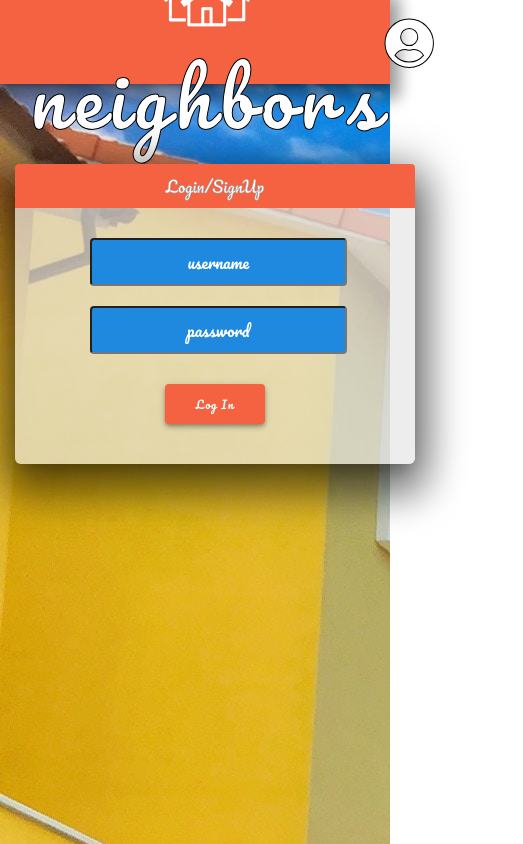
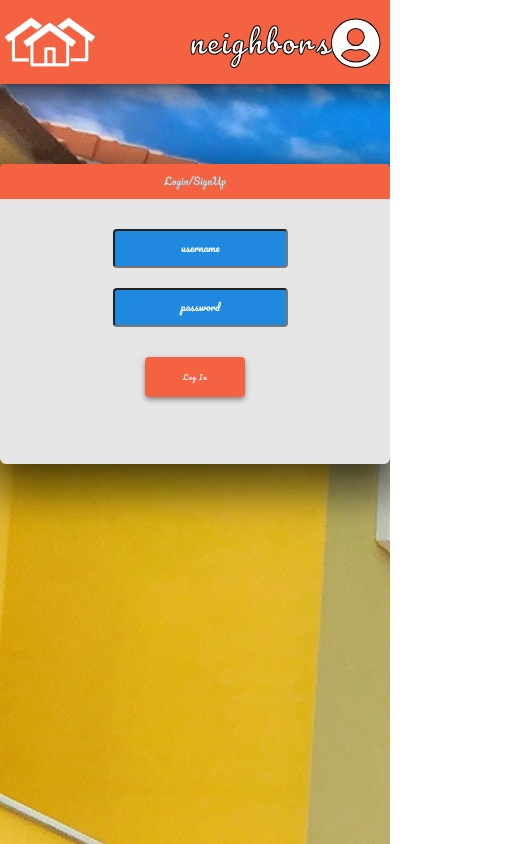
Before and after one commit to shughes1992/neighbors, a React app in the folder client/: page / in a window 390 px wide. Shown: the whole page, 523 px wide, since content can reach past the window. Built offline with nearby package versions, Linux system fonts and the light colour scheme; no server answers; what google-maps-react would draw is missing.

Commit message:
addition of media queries for mobile responsiveness

```diff
--- a/client/public/index.html
+++ b/client/public/index.html
@@ -9,6 +9,7 @@
       homescreen on Android. See https://developers.google.com/web/fundamentals/engage-and-retain/web-app-manifest/
     -->
     <!-- react-bootstrap CSS link -->
+    <link rel="stylesheet" href="https://maxcdn.bootstrapcdn.com/bootstrap/3.3.7/css/bootstrap.min.css" integrity="sha384-BVYiiSIFeK1dGmJRAkycuHAHRg32OmUcww7on3RYdg4Va+PmSTsz/K68vbdEjh4u" crossorigin="anonymous">
     <link rel="stylesheet" href="https://maxcdn.bootstrapcdn.com/bootstrap/4.0.0-beta.2/css/bootstrap.min.css" integrity="sha384-PsH8R72JQ3SOdhVi3uxftmaW6Vc51MKb0q5P2rRUpPvrszuE4W1povHYgTpBfshb" crossorigin="anonymous">    <link rel="manifest" href="%PUBLIC_URL%/manifest.json">
     <link href="https://fonts.googleapis.com/css?family=Raleway" rel="stylesheet">
     <link href="https://fonts.googleapis.com/css?family=Pacifico" rel="stylesheet">
@@ -34,7 +35,8 @@
     <!-- React bootstrap JS script -->
     <script src="https://code.jquery.com/jquery-3.2.1.slim.min.js" integrity="sha384-KJ3o2DKtIkvYIK3UENzmM7KCkRr/rE9/Qpg6aAZGJwFDMVNA/GpGFF93hXpG5KkN" crossorigin="anonymous"></script>
     <script src="https://cdnjs.cloudflare.com/ajax/libs/popper.js/1.12.3/umd/popper.min.js" integrity="sha384-vFJXuSJphROIrBnz7yo7oB41mKfc8JzQZiCq4NCceLEaO4IHwicKwpJf9c9IpFgh" crossorigin="anonymous"></script>
-    <script src="https://maxcdn.bootstrapcdn.com/bootstrap/4.0.0-beta.2/js/bootstrap.min.js" integrity="sha384-alpBpkh1PFOepccYVYDB4do5UnbKysX5WZXm3XxPqe5iKTfUKjNkCk9SaVuEZflJ" crossorigin="anonymous"></script>    <!--
+    <script src="https://maxcdn.bootstrapcdn.com/bootstrap/4.0.0-beta.2/js/bootstrap.min.js" integrity="sha384-alpBpkh1PFOepccYVYDB4do5UnbKysX5WZXm3XxPqe5iKTfUKjNkCk9SaVuEZflJ" crossorigin="anonymous"></script>
+    <script src="https://maxcdn.bootstrapcdn.com/bootstrap/3.3.7/js/bootstrap.min.js" integrity="sha384-Tc5IQib027qvyjSMfHjOMaLkfuWVxZxUPnCJA7l2mCWNIpG9mGCD8wGNIcPD7Txa" crossorigin="anonymous"></script>    <!--
       This HTML file is a template.
       If you open it directly in the browser, you will see an empty page.
 
--- a/client/src/Components/Avatar/Avatar.css
+++ b/client/src/Components/Avatar/Avatar.css
@@ -12,3 +12,13 @@
   margin-top: 2px;
   font-size: .8em;
 }
+
+
+@media only screen and (max-width: 600px) {
+  .NavImage {
+    margin-right: 10px;
+    -webkit-text-stroke-width: 1px;
+    -webkit-text-stroke-color: black;
+    width: 50%;
+  }
+}
--- a/client/src/Containers/ChatRoom/ChatBox/ChatBox.css
+++ b/client/src/Containers/ChatRoom/ChatBox/ChatBox.css
@@ -49,6 +49,8 @@
   font-size: 1.1em;
 }
 
+
+
 .TimeStamp {
 
 }
@@ -75,3 +77,46 @@
   padding-top: 20px;
   right: 15px;
 }
+
+
+
+@media only screen and (max-width: 400px) {
+  .Window {
+    background-color: #f9f9f9;
+    position: absolute;
+    top: 90px;
+    left: 40px;
+    width: 150px;
+    height: 60vh;
+    border-radius: 4px;
+    display: flex;
+     flex-flow: column;
+    justify-content: flex-start;
+    align-items: flex-start;
+    font-size: 20px;
+    box-shadow: 0 4px 5px 0 rgba(0,0,0,0.14), 0 1px 10px 0 rgba(0,0,0,0.12), 0 2px 4px -1px rgba(0,0,0,0.3);
+  }
+
+  .ChatInput {
+    font-family: 'Raleway', cursive;
+    height: 40px;
+    border-radius: 4px;
+    border: 2px solid #aaa;
+    /* border-style: solid; */
+    padding: 5px;
+    width: 200px;
+    box-shadow: 0 4px 5px 0 rgba(0,0,0,0.14), 0 1px 10px 0 rgba(0,0,0,0.12), 0 2px 4px -1px rgba(0,0,0,0.3);
+  }
+
+  .ChatControls {
+    height: 135px;
+    width: 200px;
+    display: flex;
+    flex-flow: column;
+    position: fixed;
+    align-items: left;
+    justify-content: space-between;
+    bottom: 30px;
+    left: 40px;
+  }
+}
--- a/client/src/Containers/Login/Login.css
+++ b/client/src/Containers/Login/Login.css
@@ -5,7 +5,7 @@
   justify-content: flex-start;
   align-items: center;
   height: 300px;
-  background-color: rgba(230, 230, 230, .7);
+  background-color: rgba(230, 230, 230);
   width: 400px;
   border-radius: 6px;
   box-shadow: 0 24px 38px 9px rgba(0,0,0,0.34), 0 9px 46px 8px rgba(0,0,0,0.42), 0 11px 15px -7px rgba(0,0,0,0.2);
--- a/client/src/Containers/Login/Login.js
+++ b/client/src/Containers/Login/Login.js
@@ -19,7 +19,8 @@ class Login extends Component {
   }
   render() {
     return (
-      <div className='container'>
+      <div className="container">
+      <div className="row">
       <div className={classes.LoginForm}>
         <WindowHeader position="center">Login/SignUp</WindowHeader>
         <form className={classes.Form}>
@@ -36,6 +37,8 @@ class Login extends Component {
         <Button clicked={this.props.login}>Log In</Button>
       </div>
       </div>
+      </div>
+
     )
   };
 }
--- a/client/src/components/Navigation/Navigation.js
+++ b/client/src/components/Navigation/Navigation.js
@@ -5,12 +5,16 @@ import Avatar from '../Avatar/Avatar'
 const Navbar = (props) => {
 
   return (
+
     <div className={classes.NavBar}>
-      <h1 className={classes.Title}><img src={image} height="100px" /> neighbors</h1>
-      <div className={classes.Profile}>
-        <Avatar context='navbar' username={props.username}/>
-      </div>
-    </div>
+
+    <div className={classes.headerImage}> <img src={image} height="100px" /></div> <h1 className={classes.Title}> neighbors</h1>
+        <div className={classes.Profile}>
+          <Avatar context='navbar' username={props.username}/>
+            </div>
+       </div>
+
+
   )
 }
 
--- a/client/src/components/Navigation/navigation.css
+++ b/client/src/components/Navigation/navigation.css
@@ -1,3 +1,10 @@
+/* .navbar .navbar-default {
+  background-color: #f46242 !important
+} */
+
+.navbar-fixed-top .navbar-home {
+  background-color: #f46242 !important
+}
 .NavBar {
   display: flex;
   justify-content: space-between;
@@ -19,6 +26,25 @@
   font-size: 1.5em;
   margin: 0 0 0 30px;
   -webkit-text-stroke-width: 1px;
-  -webkit-text-stroke-color: black;
+  -webkit-text-stroke-color: black
+}
+
+
+
+@media only screen and (max-width: 600px) {
+  .Title {
+    text-align: center;
+    vertical-align: middle;
+    letter-spacing: .08em;
+    font-size: .6em;
+    margin: 0 0 0 30px;
+    -webkit-text-stroke-width: 1px;
+    -webkit-text-stroke-color: black
+  }
+
+  .headerImage {
+    width:50%
+  }
+}
+
   /* align-self: flex-end; */
-}
```
